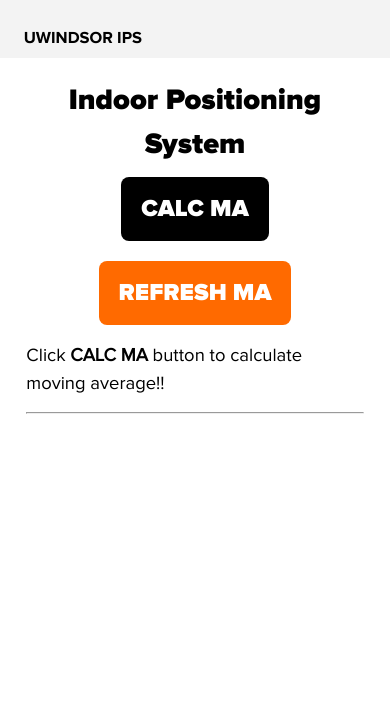
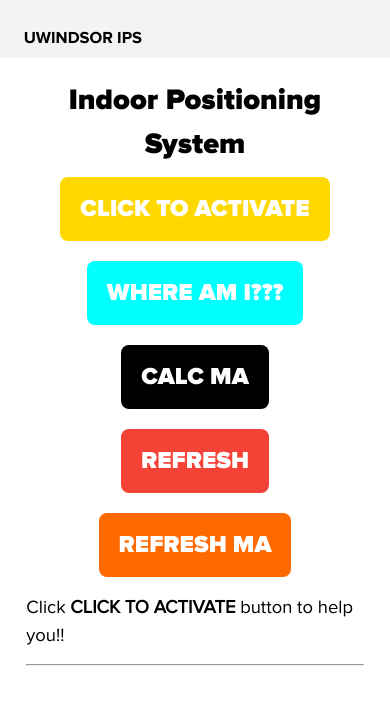
Before and after one commit to sarnava1/MITACS_Project_19, a website: page IPS/www/index.html in a window 390 px wide. Drawn offline with Linux system fonts and the light colour scheme; some packages are replaced by stand-ins of ours.

```diff
--- a/IPS/www/index.html
+++ b/IPS/www/index.html
@@ -84,7 +84,7 @@
     <script src="libs/evothings/evothings.js"></script>
     <script src="libs/evothings/ui/ui.js"></script>
     <script src="app.js"></script>
- </head>
+</head>
 <body ontouchstart="">
     <header>
         <button class="back">
@@ -107,17 +107,12 @@
     <div style="text-align: center">
         <h1><b>Indoor Positioning System</b></h1>
     </div>
-
-
-    <!--This button will activate the scanning and read the RSS values from all the beacons-->
-    <!--
     <div style="text-align: center">
-
+        <!--This button will activate the scanning and read the RSS values from all the beacons-->
         <button onclick="app.ui.onStartScanButton()" class="button_yellow">
             CLICK TO ACTIVATE
         </button>
     </div>
-    -->
     <!--
     <button onclick="app.ui.onStopScanButton()" class="bg_black">
         STOP CALC
@@ -168,24 +163,18 @@
         S/H MAP
     </button>
     -->
-    <!--This button will do all the calculations and return me my position-->
-    <!--
     <div style="text-align: center">
-
+        <!--This button will do all the calculations and return me my position-->
         <button onclick="doallcalc()" class="button_blue">
             WHERE AM I???
         </button>
     </div>
-    -->
-
-
     <div style="text-align: center">
         <!--This button will calculate the moving average-->
         <button onclick="calcmovavg()" class="button_black">
             CALC MA
         </button>
     </div>
-
     <!--
     <div style="text-align: center">
         <button onclick="showfinalresult()" class="bg_red">
@@ -193,27 +182,19 @@
         </button>
     </div>
     -->
-
-
-    <!--This button will reset everything for the fresh reading!!-->
-    <!--
     <div style="text-align: center">
-
+        <!--This button will reset everything for the fresh reading!!-->
         <button onclick="app.ui.onResetScanButton()" class="button_red">
             REFRESH
         </button>
     </div>
-    -->
-
     <div style="text-align: center">
         <!--This button will reset everything after we get the moving average!!-->
         <button onclick="refreshmovavg()" class="button_orange">
             REFRESH MA
         </button>
     </div>
-
-
-    <p id="scan-status">Click <b>CALC MA</b> button to calculate moving average!!</p>
+    <p id="scan-status">Click <b>CLICK TO ACTIVATE</b> button to help you!!</p>
 
     <!-- This div shows the dynamic list of the beacons which are in our area. I have hided it for the final version as we dont need to show it-->
     <div id="showhidedl" style="display: none">
```
